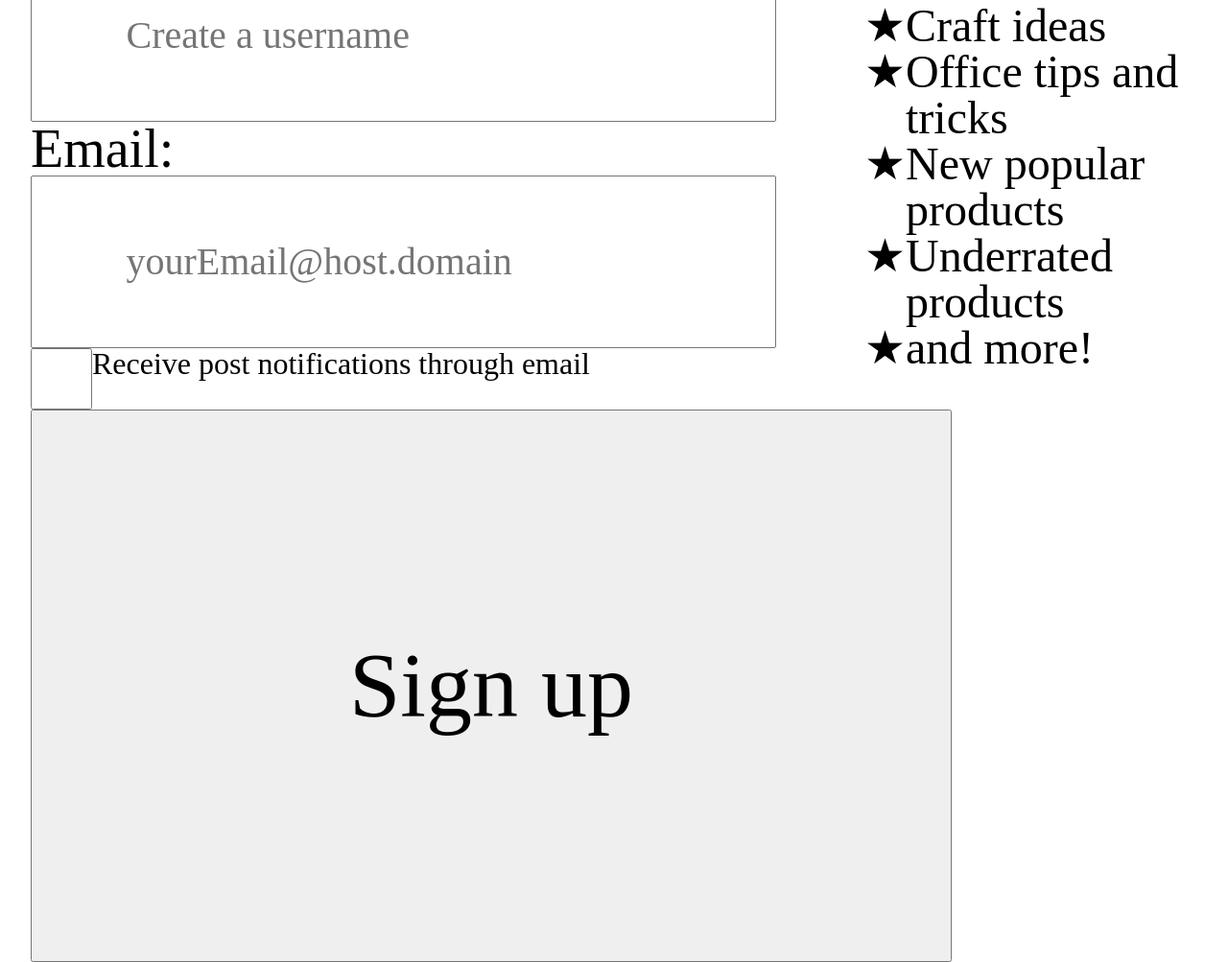
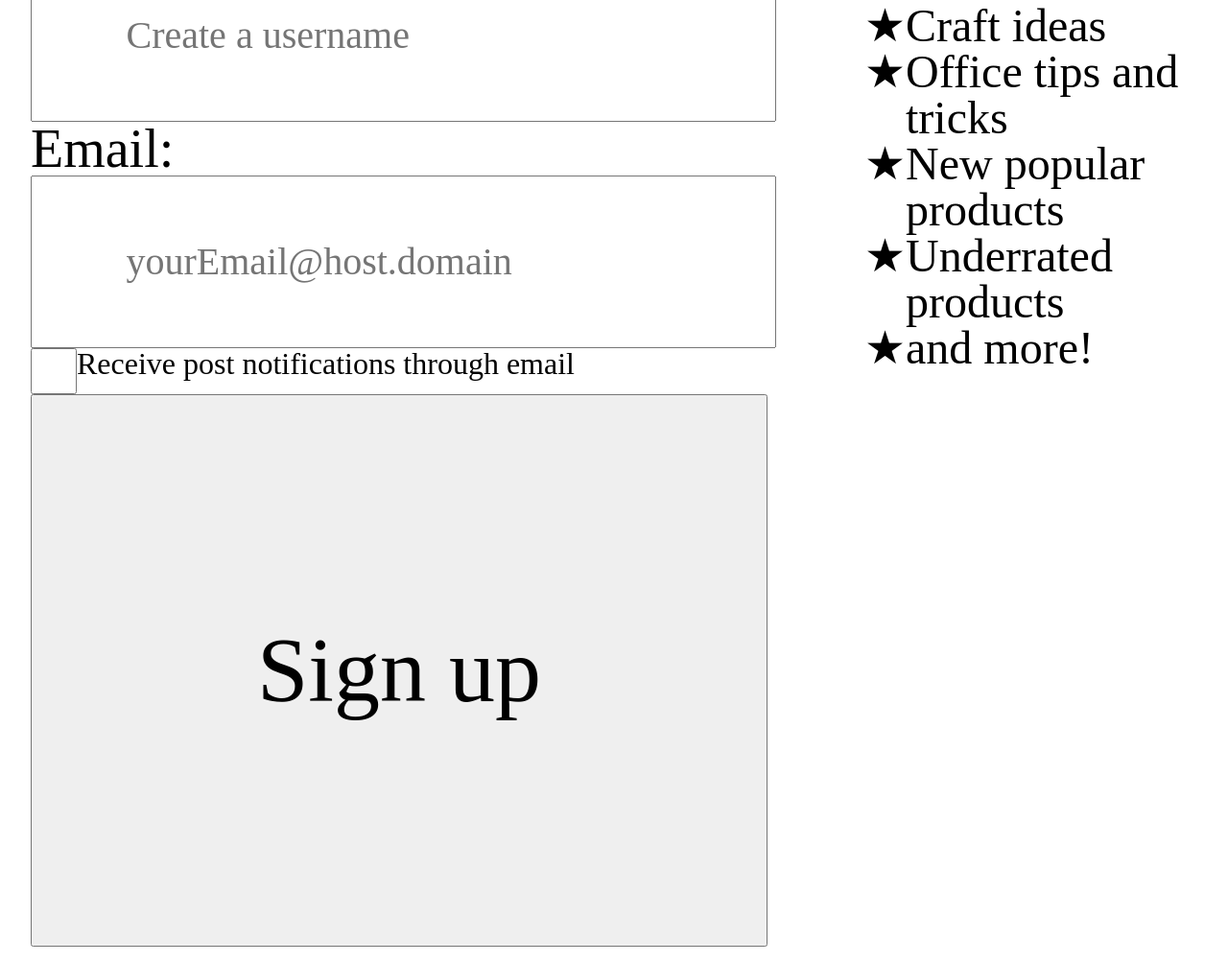
Before and after one commit to itmd362spring24/project1, a plain HTML site: page index.html in a window 1280 px wide. Shown: the part 717-1720 px from the top of the page at 96% size. Drawn offline with Linux system fonts and the light colour scheme.

Commit message:
sizing adjustments + attempt to put label next to button instead of under

```diff
--- a/css/style.css
+++ b/css/style.css
@@ -27,6 +27,7 @@ form {
 
 label[for="email_notifs"]{
   display: inline-block;
+  float: left;
   clear: right;
 }
 
@@ -74,13 +75,13 @@ label[for="email_notifs"]{
 }
 
 input[name="email_notifs"] {
-  height: 4em;
-  width: 4em;
+  height: 3em;
+  width: 3em;
 }
 
 input[type="submit"] {
   display: block;
   height: 6em;
-  width: 10em;
+  width: 8em;
   font-size: 6em;
 }
```
